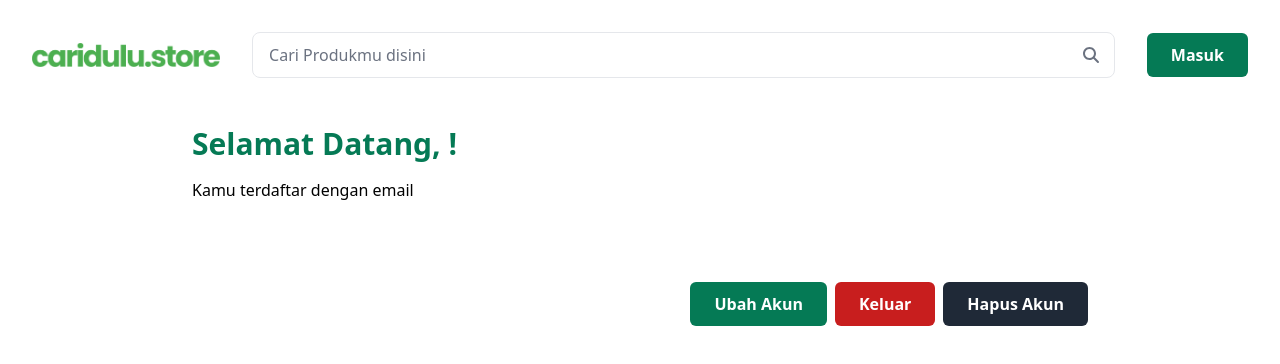
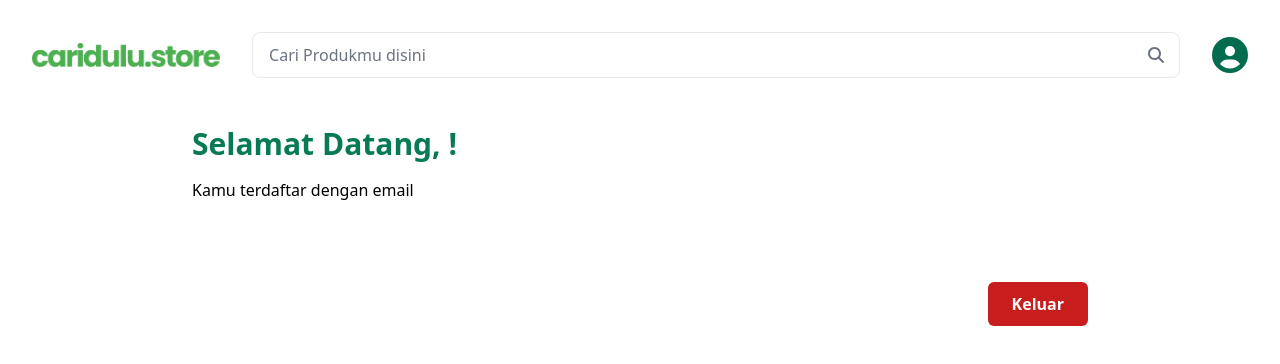
Before and after one commit to dimadisaputra/caridulu-app, a React (Vite) app: page /account in a window 1280 px wide. Shown: the top 364 px of the page. Built offline with nearby package versions, Linux system fonts and the light colour scheme; sample sign-in values are in the browser's storage.

Commit message:
fix(ui,api): Navbar when login, and logout endpoint

```diff
--- a/src/components/Elements/Input/Input.jsx
+++ b/src/components/Elements/Input/Input.jsx
@@ -9,7 +9,7 @@ const Input = (props) => {
     onKeyDown = () => {},
     onChange = () => {},
     classname = "",
-    minLength = 0
+    minLength = ""
   } = props;
   return (
     <input
--- a/src/components/Elements/Input/index.jsx
+++ b/src/components/Elements/Input/index.jsx
@@ -2,7 +2,14 @@ import Label from "./Label";
 import Input from "./Input";
 
 const inputForm = (props) => {
-  const { title, type, id, placeholder, autoComplete = "on", minLength } = props;
+  const {
+    title,
+    type,
+    id,
+    placeholder,
+    autoComplete = "on",
+    minLength = "",
+  } = props;
   return (
     <div className="my-3">
       <Label htmlFor={id}>{title}</Label>
@@ -12,7 +19,7 @@ const inputForm = (props) => {
         name={id}
         placeholder={placeholder}
         autoComplete={autoComplete}
-        minLength = {minLength}
+        minLength={minLength}
       />
     </div>
   );
--- a/src/components/Fragments/ConfirmModal.jsx
+++ b/src/components/Fragments/ConfirmModal.jsx
@@ -1,7 +1,6 @@
 "use client";
 
 import { Button, Modal } from "flowbite-react";
-import { useState } from "react";
 import { HiOutlineExclamationCircle } from "react-icons/hi";
 
 const ConfirmModal = (props) => {
--- a/src/components/Fragments/FormLogin.jsx
+++ b/src/components/Fragments/FormLogin.jsx
@@ -19,7 +19,7 @@ const FormLogin = () => {
       if (status) {
         localStorage.setItem("access_token", res.access_token);
         localStorage.setItem("refresh_token", res.refresh_token);
-        window.location.href = "/account";
+        window.location.href = "/";
       } else {
         setLoginFailed(res.response.data.detail);
       }
@@ -39,7 +39,6 @@ const FormLogin = () => {
           type="password"
           id="password"
           placeholder="katasandikamu123"
-          minLength
         ></Input>
         <div className="my-3">
           <Link
--- a/src/components/Fragments/NavBar.jsx
+++ b/src/components/Fragments/NavBar.jsx
@@ -1,21 +1,108 @@
+"use client";
+import { Link, useLocation } from "react-router-dom";
+import { useEffect, useState } from "react";
 import Button from "../Elements/Button";
-import { Link } from "react-router-dom";
+import { Dropdown } from "flowbite-react";
 import FormSearch from "./FormSearch";
+import { ConfirmModal } from "./ConfirmModal";
+import { FontAwesomeIcon } from "@fortawesome/react-fontawesome";
+import { faCircleUser } from "@fortawesome/free-solid-svg-icons";
+import { logout } from "../../services/auth.service";
 
 const NavBar = () => {
+  const location = useLocation();
+  const isHomePage = location.pathname === "/";
+  const [openModal, setOpenModal] = useState(false);
+  const [isLogin, setIsLogin] = useState();
+
+  useEffect(() => {
+    const accessToken = localStorage.getItem("access_token");
+    accessToken ? setIsLogin(true) : setIsLogin(false);
+  }, []);
+
+  const handleLogout = () => {
+    const accessToken = localStorage.getItem("access_token");
+
+    logout(accessToken, (status, res) => {
+      if (status) {
+        localStorage.removeItem("access_token");
+        localStorage.removeItem("refresh_token");
+        window.location.href = "/login";
+      } else {
+        console.log(res.response.data.detail);
+        setOpenModal(false);
+      }
+    });
+  };
+
   return (
-    <nav className="flex items-center py-8 px-8 justify-between gap-8">
+    <>
+      <ConfirmModal
+        openModal={openModal}
+        setOpenModal={setOpenModal}
+        desc="Apa kamu yakin mau Keluar?"
+        trueAction={handleLogout}
+      />{" "}
+      <nav
+        className={`flex items-center py-8 px-8 ${
+          isHomePage ? "justify-end" : "justify-between"
+        } gap-8`}
+      >
+        {!isHomePage && (
+          <>
             <img
               src="images/caridulu-logo-light.png"
               alt="Logo Caridulu"
               className="h-6 flex-none"
             />
             <FormSearch></FormSearch>
+          </>
+        )}
 
-      <Button className="flex-none  ">
+        {/* Cek apakah user sudah login? */}
+        {/* Jika belum yang muncul adalah tombol login */}
+        {/* Jika sudah yang muncul adalah UserAvatar */}
+        {!isLogin && (
+          <Button className="flex-none">
             <Link to="/login">Masuk</Link>
           </Button>
+        )}
+
+        {isLogin && (
+          <Dropdown
+            label={
+              <FontAwesomeIcon
+                icon={faCircleUser}
+                className="text-4xl text-green-700"
+              />
+            }
+            arrowIcon={false}
+            inline
+          >
+            <Dropdown.Header>
+              <span className="block text-sm">Bonnie Green</span>
+              <span className="block truncate text-sm font-medium">
+                name@flowbite.com
+              </span>
+            </Dropdown.Header>
+            <Dropdown.Item as="a" href="/account">
+              Akun
+            </Dropdown.Item>
+            <Dropdown.Item as="a" href="/history">
+              Riwayat
+            </Dropdown.Item>
+            <Dropdown.Divider />
+            <Dropdown.Item
+              onClick={() => {
+                setOpenModal(true);
+              }}
+            >
+              Logout
+            </Dropdown.Item>
+          </Dropdown>
+        )}
       </nav>
+    </>
   );
 };
 
--- /dev/null
+++ b/src/hooks/useLogin.jsx
@@ -0,0 +1,20 @@
+import { useEffect, useState } from "react";
+import { getUser } from "../services/auth.service";
+
+export const useLogin = () => {
+  const [fullName, setFullName] = useState("");
+  const [email, setEmail] = useState("");
+
+  useEffect(() => {
+    const token = localStorage.getItem("access_token");
+    if (token) {
+      const user = getUser(token);
+      setFullName(user.fnm);
+      setEmail(user.eml);
+    } else {
+      window.location.href = "/login";
+    }
+  }, []);
+
+  return { fullName, email };
+};
--- a/src/pages/account.jsx
+++ b/src/pages/account.jsx
@@ -1,24 +1,13 @@
 import NavBar from "../components/Fragments/NavBar";
 import Button from "../components/Elements/Button";
-import { useEffect, useState } from "react";
-import { getUser, logout } from "../services/auth.service";
+import { useState } from "react";
+import { logout } from "../services/auth.service";
 import { ConfirmModal } from "../components/Fragments/ConfirmModal";
+import { useLogin } from "../hooks/useLogin";
 
 const AccountPage = () => {
-  const [fullName, setFullName] = useState("");
-  const [email, setEmail] = useState("");
+  const { fullName, email } = useLogin();
   const [openModal, setOpenModal] = useState(false);
-
-  useEffect(() => {
-    const token = localStorage.getItem("access_token");
-    if (token) {
-      const user = getUser(token);
-      setFullName(user.fnm);
-      setEmail(user.eml);
-    } else {
-      window.location.href = "/login";
-    }
-  }, []);
 
   const handleLogout = () => {
     const accessToken = localStorage.getItem("access_token");
@@ -53,7 +42,7 @@ const AccountPage = () => {
             Kamu terdaftar dengan email <b>{email}</b>
           </p>
           <div className="flex justify-end items-center gap-2">
-            <Button>Ubah Akun</Button>
+            {/* <Button>Ubah Akun</Button> */}
             <Button
               classname="bg-red-700 text-white"
               onClick={() => {
@@ -62,7 +51,7 @@ const AccountPage = () => {
             >
               Keluar
             </Button>
-            <Button classname="bg-gray-800 text-white">Hapus Akun</Button>
+            {/* <Button classname="bg-gray-800 text-white">Hapus Akun</Button> */}
           </div>
         </div>
       </div>
--- a/src/pages/home.jsx
+++ b/src/pages/home.jsx
@@ -1,20 +1,19 @@
 import NavBar from "../components/Fragments/NavBar";
 import FormSearch from "../components/Fragments/FormSearch";
+import { useLogin } from "../hooks/useLogin";
 
 const HomePage = (props) => {
+  // const { fullName, email } = useLogin();
   return (
     <>
-      {/* <header>
+      <header>
         <NavBar></NavBar>
-      </header> */}
+      </header>
 
       <main className="flex flex-col items-center justify-center gap-8 py-8 px-8">
         <div className="w-full max-w-xl">
           <div className="px-4 py-8">
-            <img
-              src="images/caridulu-logo-light.png"
-              alt="Caridulu Logo"
-            />
+            <img src="images/caridulu-logo-light.png" alt="Caridulu Logo" />
           </div>
           <FormSearch></FormSearch>
         </div>
--- a/src/pages/search.jsx
+++ b/src/pages/search.jsx
@@ -24,11 +24,11 @@ const SearchPage = () => {
   const [filterRating, setFilterRating] = useState(0);
   const [sortOption, setSortOption] = useState("Relevansi");
 
-  useEffect(() => {
-    searchProducts((data) => {
-      setProducts(data.products);
-    });
-  }, []);
+  // useEffect(() => {
+  //   searchProducts((data) => {
+  //     setProducts(data.products);
+  //   });
+  // }, []);
 
   useEffect(() => {
     setProductsFiltered(products);
```
Also changed, not shown: public/images/profile-user.png (added). Lines whose indentation alone changed are shown as unchanged.
